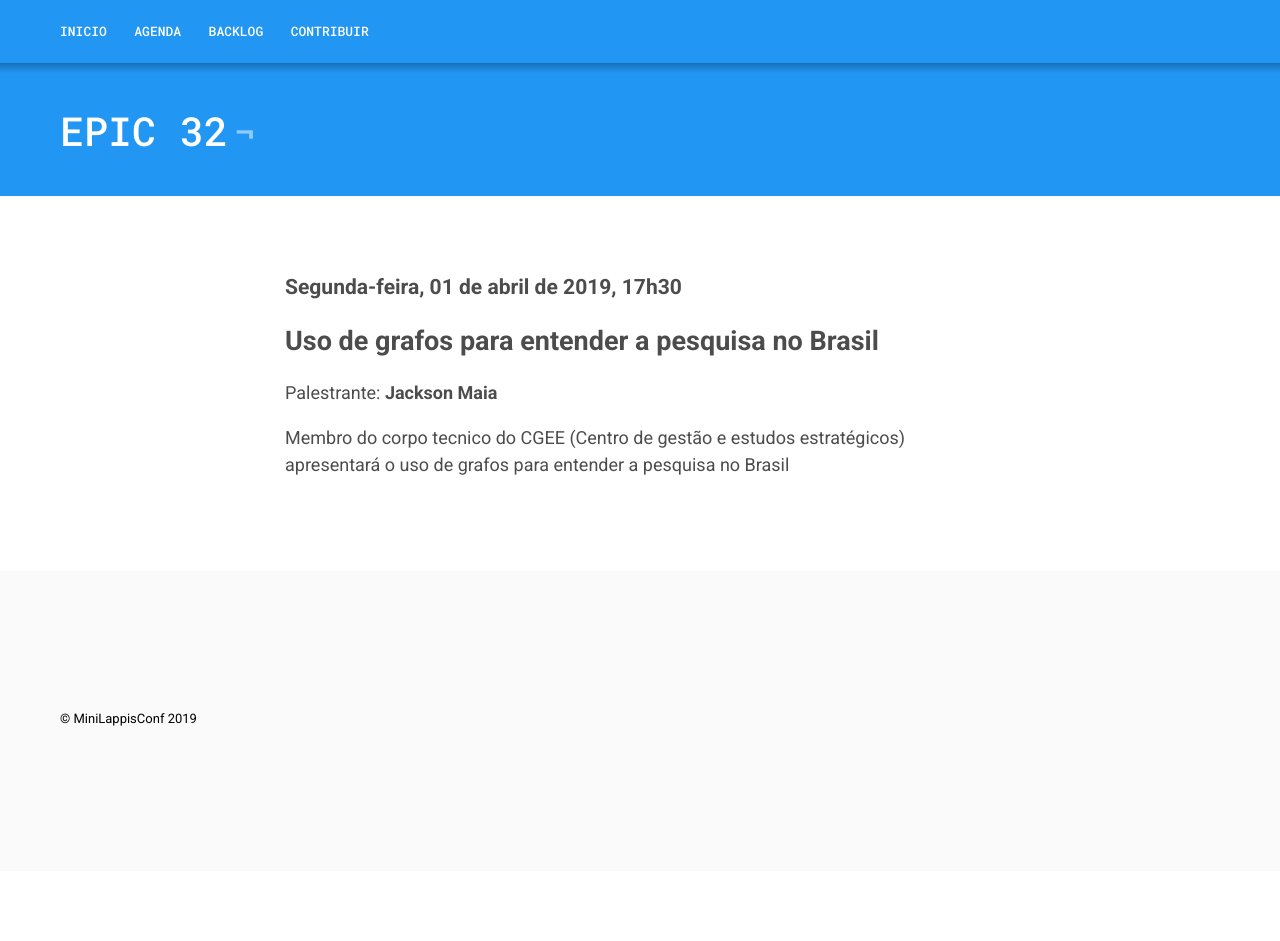
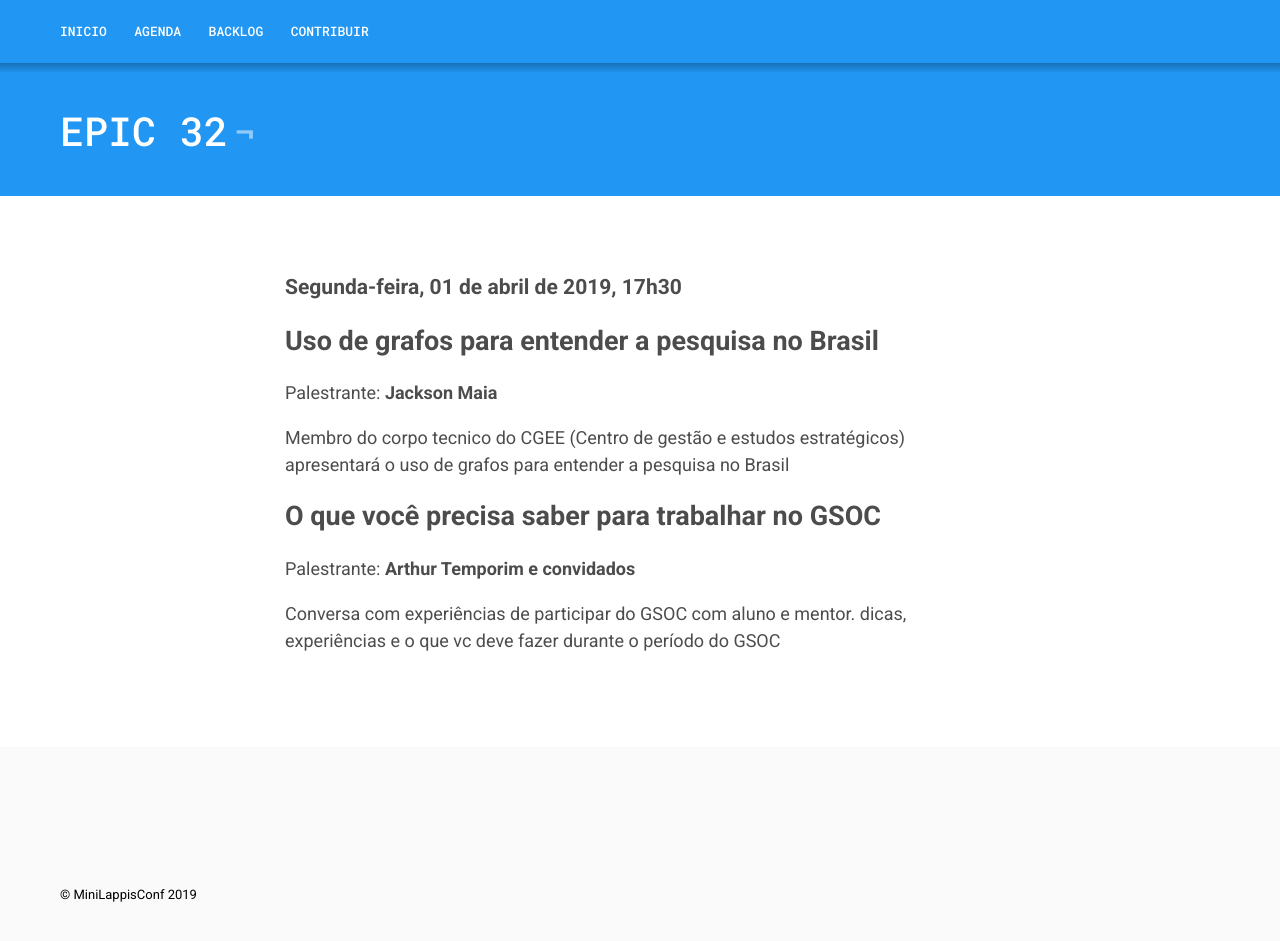
Before and after one commit to lappis-unb/MiniLappisConf, a Jekyll site: the page built from _posts/2019-03-24-epic32-draft.md, in a window 1280 px wide and 1047 px high. Shown: the top 941 px of the window. Built offline with Jekyll 4.4.1, drawn with Linux system fonts in a browser that asks for light colours.

Commit message:
Adjust 01-04

```diff
--- a/_posts/2019-03-24-epic32-draft.md
+++ b/_posts/2019-03-24-epic32-draft.md
@@ -13,3 +13,8 @@
 Palestrante: **Jackson Maia**
 
 Membro do corpo tecnico do CGEE (Centro de gestão e estudos estratégicos) apresentará o uso de grafos para entender a pesquisa no Brasil
+
+## O que você precisa saber para trabalhar no GSOC
+Palestrante: **Arthur Temporim e convidados**
+
+Conversa com experiências de participar do GSOC com aluno e mentor. dicas, experiências e o que vc deve fazer durante o período do GSOC
```
